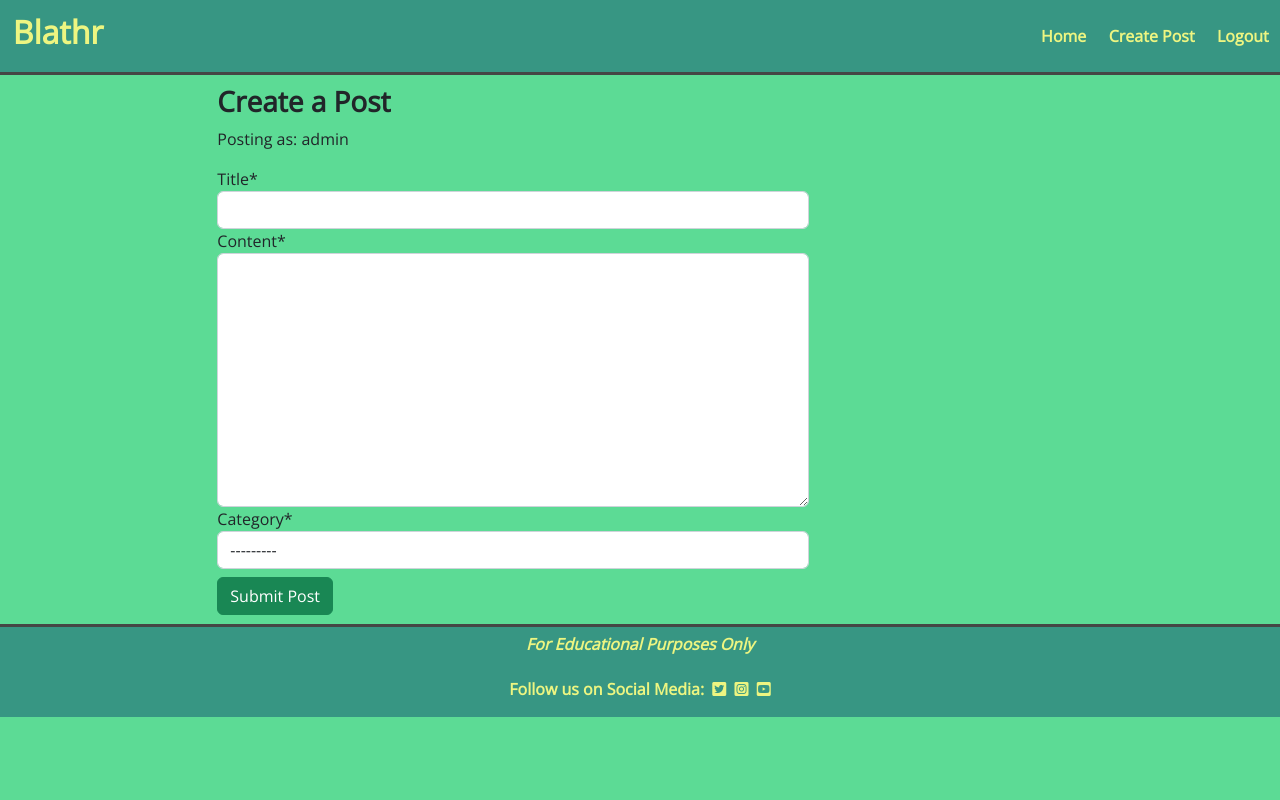
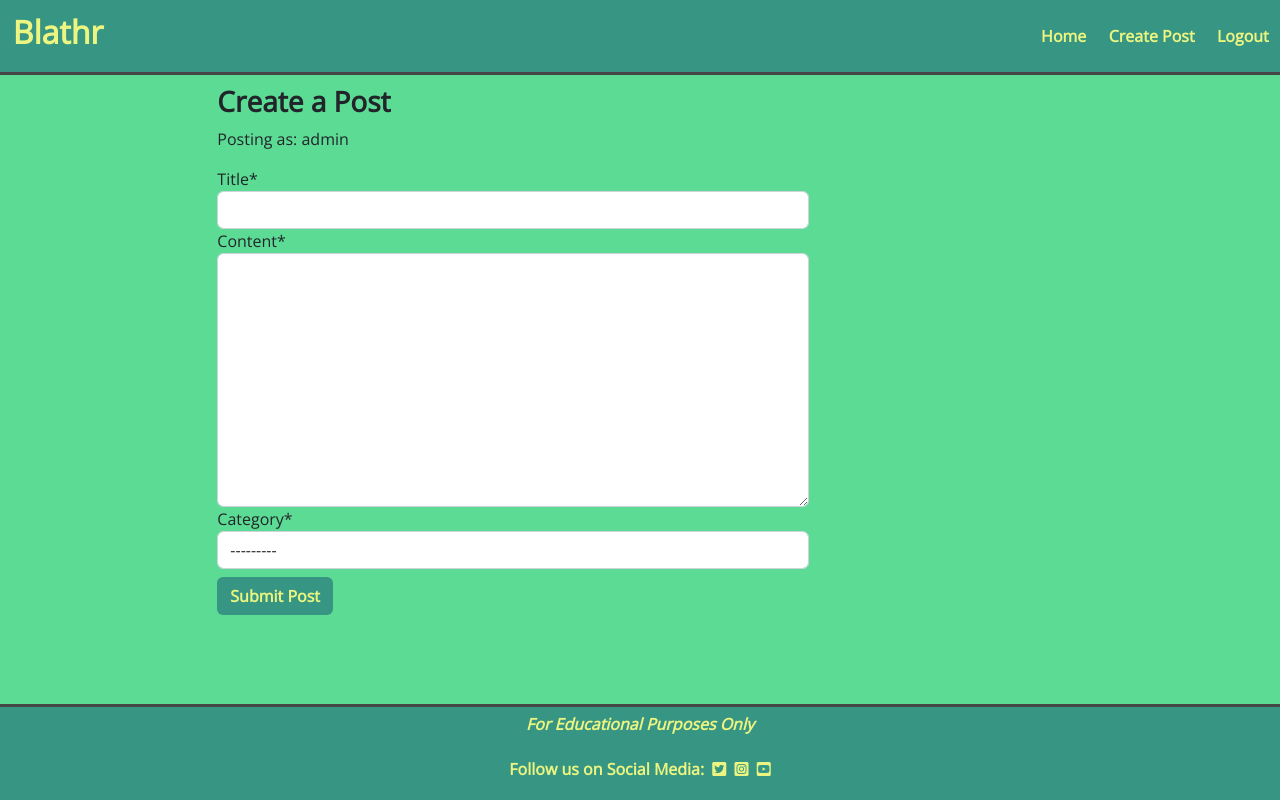
Before and after one commit to Code-Institute-Submissions/SamuelMasters-blathr_DecResub, a Django app: page /add/add_post/ in a window 1280 px wide. Run offline with Django 3.2, Linux system fonts and the light colour scheme; a user stored in the database is signed in; data comes from the database, SQL or seed files in the repository; some libraries are stand-ins or nearby versions.

Commit message:
Change styling of buttons for consistency

```diff
--- a/static/css/style.css
+++ b/static/css/style.css
@@ -14,6 +14,10 @@ nav {
 footer {
     background-color: #379683;
     font-weight: bold;
+    position: absolute;
+    bottom: 0;
+    width: 100%;
+    height: 6rem;
 }
 
 footer p {
@@ -21,7 +25,7 @@ footer p {
     padding-top: 5px;
 }
 
-h3, h4, h5, h6, #navbar-logo {
+h2, h3, h4, h5, h6, #navbar-logo {
     font-weight: bold;
 }
 
@@ -111,6 +115,20 @@ h3, h4, h5, h6, #navbar-logo {
     padding: 0;
     justify-content: left;
 }
+
+/*
+Adapted from content at: https://www.freecodecamp.org/news/how-to-keep-your-footer-where-it-belongs-59c6aa05c59c/
+Used to fix the footer to the bottom of the page
+*/
+#page-container {
+    position: relative;
+    min-height: 100vh;
+}
+
+#content-wrap {
+    padding-bottom: 6rem;
+}
+/* end of adapted content */
 
 #body-row button {
     background-color: #379683;
--- a/templates/add.html
+++ b/templates/add.html
@@ -12,7 +12,7 @@
         <form method="POST" action="{% url 'add_post' %}">
             {{ post_form | crispy }}
             {% csrf_token %}
-            <button type="submit" class="btn btn-success">Submit Post</button>
+            <button type="submit" class="btn auth-button">Submit Post</button>
         </form>
 
         {% else %}
--- a/templates/base.html
+++ b/templates/base.html
@@ -25,10 +25,11 @@
 
 <body>
 
+    <div id="page-container">
+        <div id="content-wrap">
             <header class="sticky-top">
                 <div class="container-fluid border-bottom border-3" id="header-container">
                     <nav class="navbar">
-                <!-- add a Bootstrap bg here -->
                         <h1 class="navbar-brand" id="navbar-logo"><a href="{% url 'home' %}">Blathr</a></h1>
                         <ul class="navbar-nav">
                             <li class="nav-item"><a href="{% url 'home' %}" class="nav-link">Home</a></li>
@@ -49,7 +50,8 @@
                                 {% for message in messages %}
                                 <div class="alert {{ message.tags }} alert-dismissible fade show" id="msg" role="alert">
                                     {{ message | safe }}
-                            <button type="button" class="btn-close" data-bs-dismiss="alert" aria-label="Close"></button>
+                                    <button type="button" class="btn-close" data-bs-dismiss="alert"
+                                        aria-label="Close"></button>
                                 </div>
                                 {% endfor %}
                             </div>
@@ -66,7 +68,6 @@
             </main>
 
             <footer class="footer">
-        <!-- add fixed-bottom class at later date -->
                 <div class="row border-top border-3" id="footer-container">
                     <div class="col-12">
                         <p class="text-center">
@@ -80,9 +81,11 @@
                         </p>
                     </div>
                 </div>
+        </div>
         </footer>
+    </div>
 
-    <!-- Auto-dismisses Django messages -->
+    <!-- Auto-dismisses Django messages --> <!-- MOVE TO STATIC -->
     <script>
         setTimeout(function () {
             let messages = document.getElementById("msg");
```
Lines whose indentation alone changed are shown as unchanged.
